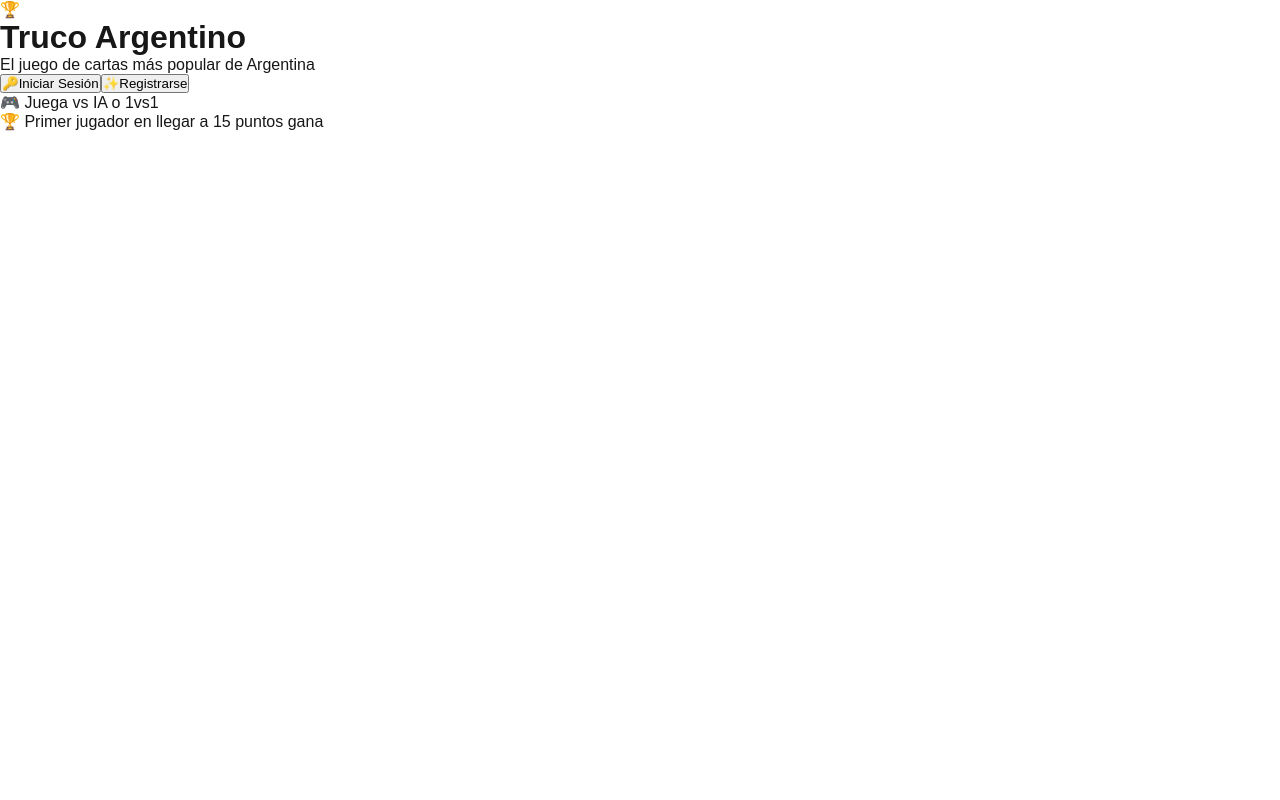
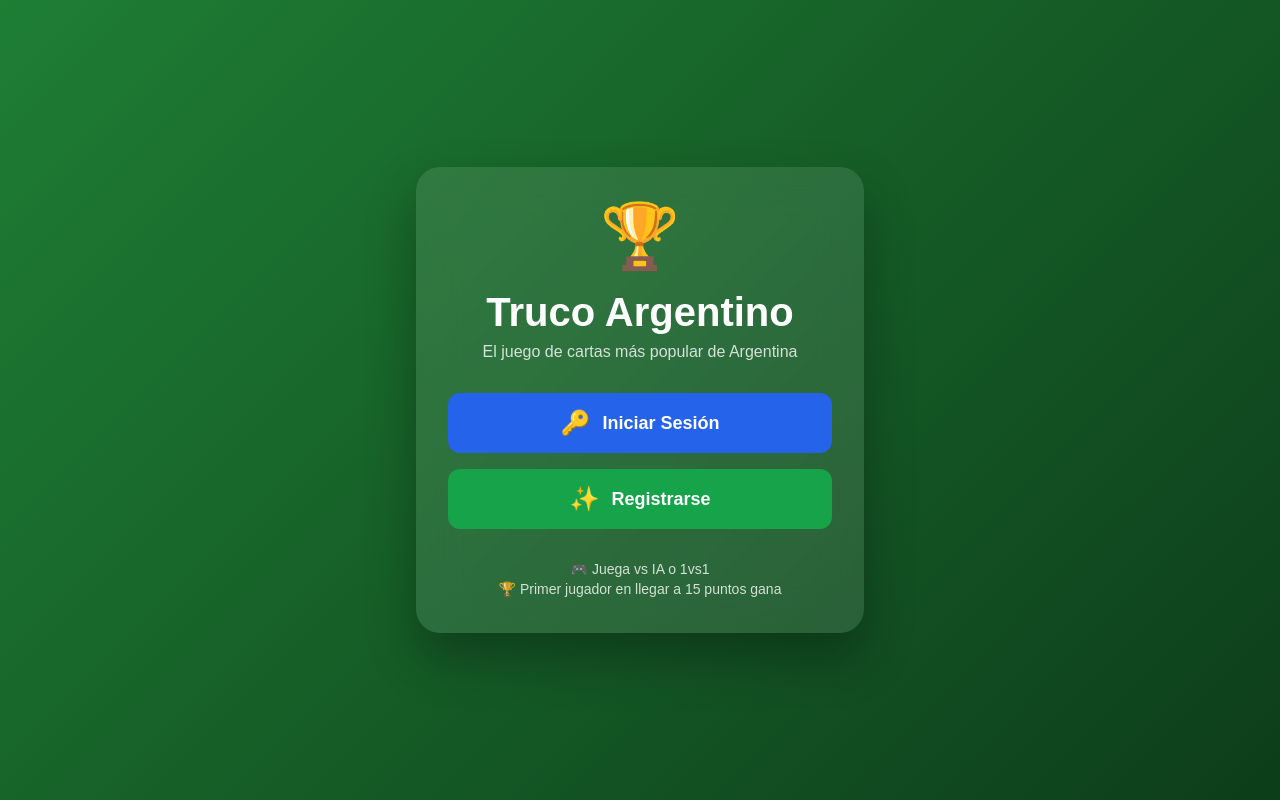
Before and after one commit to PioIX/PioIX-2025_Grupo-N-18-Proyecto, a Next.js app in the folder proyecto18/front/: page / in a window 1280 px wide. Built offline with nearby package versions, Linux system fonts and the light colour scheme.

Commit message:
carpeta truco

```diff
--- a/proyecto18/front/src/app/page.module.css
+++ b/proyecto18/front/src/app/page.module.css
@@ -1,141 +1,199 @@
-.page {
-  --background: #fafafa;
-  --foreground: #fff;
-
-  --text-primary: #000;
-  --text-secondary: #666;
-
-  --button-primary-hover: #383838;
-  --button-secondary-hover: #f2f2f2;
-  --button-secondary-border: #ebebeb;
-
+.container {
+  min-height: 100vh;
   display: flex;
-  min-height: 100vh;
   align-items: center;
   justify-content: center;
-  font-family: var(--font-geist-sans);
-  background-color: var(--background);
+  padding: 1rem;
+  background: linear-gradient(135deg, #1e7e34 0%, #0d3d1a 100%);
 }
 
-.main {
-  display: flex;
-  min-height: 100vh;
-  width: 100%;
-  max-width: 800px;
-  flex-direction: column;
-  align-items: flex-start;
-  justify-content: space-between;
-  background-color: var(--foreground);
-  padding: 120px 60px;
+.containerBlue {
+  background: linear-gradient(135deg, #1e3a8a 0%, #0f1e47 100%);
 }
 
-.intro {
+.containerGreen {
+  background: linear-gradient(135deg, #1e7e34 0%, #0d3d1a 100%);
+}
+
+.card {
+  background: rgba(255, 255, 255, 0.1);
+  backdrop-filter: blur(20px);
+  border-radius: 1.5rem;
+  padding: 2rem;
+  max-width: 28rem;
+  width: 100%;
+  box-shadow: 0 25px 50px rgba(0, 0, 0, 0.3);
+}
+
+.header {
+  text-align: center;
+  margin-bottom: 2rem;
+}
+
+.icon {
+  font-size: 4rem;
+  margin-bottom: 1rem;
+}
+
+.title {
+  font-size: 2.5rem;
+  font-weight: bold;
+  color: white;
+  margin-bottom: 0.5rem;
+}
+
+.subtitle {
+  color: rgba(255, 255, 255, 0.8);
+  font-size: 1rem;
+}
+
+.buttons {
   display: flex;
   flex-direction: column;
-  align-items: flex-start;
-  text-align: left;
-  gap: 24px;
+  gap: 1rem;
 }
 
-.intro h1 {
-  max-width: 320px;
-  font-size: 40px;
+.btn {
+  display: flex;
+  align-items: center;
+  justify-content: center;
+  gap: 0.75rem;
+  padding: 1rem 1.5rem;
+  border: none;
+  border-radius: 0.75rem;
   font-weight: 600;
-  line-height: 48px;
-  letter-spacing: -2.4px;
-  text-wrap: balance;
-  color: var(--text-primary);
+  font-size: 1.125rem;
+  cursor: pointer;
+  transition: all 0.3s ease;
+  color: white;
 }
 
-.intro p {
-  max-width: 440px;
-  font-size: 18px;
-  line-height: 32px;
-  text-wrap: balance;
-  color: var(--text-secondary);
+.btn:disabled {
+  opacity: 0.6;
+  cursor: not-allowed;
 }
 
-.intro a {
-  font-weight: 500;
-  color: var(--text-primary);
+.btnPrimary {
+  background: #2563eb;
 }
 
-.ctas {
-  display: flex;
-  flex-direction: row;
-  width: 100%;
-  max-width: 440px;
-  gap: 16px;
-  font-size: 14px;
+.btnPrimary:hover:not(:disabled) {
+  background: #1d4ed8;
+  transform: translateY(-2px);
+  box-shadow: 0 8px 20px rgba(37, 99, 235, 0.4);
 }
 
-.ctas a {
-  display: flex;
-  justify-content: center;
-  align-items: center;
-  height: 40px;
-  padding: 0 16px;
-  border-radius: 128px;
-  border: 1px solid transparent;
-  transition: 0.2s;
-  cursor: pointer;
-  width: fit-content;
-  font-weight: 500;
+.btnSuccess {
+  background: #16a34a;
 }
 
-a.primary {
-  background: var(--text-primary);
-  color: var(--background);
-  gap: 8px;
+.btnSuccess:hover:not(:disabled) {
+  background: #15803d;
+  transform: translateY(-2px);
+  box-shadow: 0 8px 20px rgba(22, 163, 74, 0.4);
 }
 
-a.secondary {
-  border-color: var(--button-secondary-border);
+.btnFull {
+  width: 100%;
 }
 
-/* Enable hover only on non-touch devices */
-@media (hover: hover) and (pointer: fine) {
-  a.primary:hover {
-    background: var(--button-primary-hover);
-    border-color: transparent;
+.btnIcon {
+  font-size: 1.5rem;
+}
+
+.info {
+  margin-top: 2rem;
+  text-align: center;
+  font-size: 0.875rem;
+  color: rgba(255, 255, 255, 0.8);
+}
+
+.info p {
+  margin: 0.25rem 0;
+}
+
+/* Formularios */
+.form {
+  display: flex;
+  flex-direction: column;
+  gap: 1rem;
+}
+
+.formGroup {
+  display: flex;
+  flex-direction: column;
+  gap: 0.5rem;
+}
+
+.label {
+  color: white;
+  font-weight: 600;
+  font-size: 0.875rem;
+}
+
+.input {
+  width: 100%;
+  padding: 0.875rem 1rem;
+  border-radius: 0.75rem;
+  background: rgba(255, 255, 255, 0.2);
+  border: 1px solid rgba(255, 255, 255, 0.3);
+  color: white;
+  font-size: 1rem;
+  transition: all 0.3s ease;
+}
+
+.input::placeholder {
+  color: rgba(255, 255, 255, 0.6);
+}
+
+.input:focus {
+  outline: none;
+  border-color: rgba(255, 255, 255, 0.6);
+  background: rgba(255, 255, 255, 0.25);
+}
+
+.input:disabled {
+  opacity: 0.6;
+  cursor: not-allowed;
+}
+
+.error {
+  background: rgba(239, 68, 68, 0.2);
+  border: 1px solid #ef4444;
+  border-radius: 0.75rem;
+  padding: 0.75rem;
+  color: white;
+  font-size: 0.875rem;
+}
+
+.btnBack {
+  width: 100%;
+  margin-top: 1rem;
+  padding: 0.5rem;
+  background: transparent;
+  border: none;
+  color: rgba(255, 255, 255, 0.8);
+  cursor: pointer;
+  transition: color 0.3s ease;
+  font-size: 1rem;
+}
+
+.btnBack:hover:not(:disabled) {
+  color: white;
+}
+
+/* Responsive */
+@media (max-width: 640px) {
+  .title {
+    font-size: 2rem;
   }
 
-  a.secondary:hover {
-    background: var(--button-secondary-hover);
-    border-color: transparent;
+  .icon {
+    font-size: 3rem;
+  }
+
+  .btn {
+    font-size: 1rem;
+    padding: 0.875rem 1.25rem;
   }
 }
-
-@media (max-width: 600px) {
-  .main {
-    padding: 48px 24px;
-  }
-
-  .intro {
-    gap: 16px;
-  }
-
-  .intro h1 {
-    font-size: 32px;
-    line-height: 40px;
-    letter-spacing: -1.92px;
-  }
-}
-
-@media (prefers-color-scheme: dark) {
-  .logo {
-    filter: invert();
-  }
-
-  .page {
-    --background: #000;
-    --foreground: #000;
-
-    --text-primary: #ededed;
-    --text-secondary: #999;
-
-    --button-primary-hover: #ccc;
-    --button-secondary-hover: #1a1a1a;
-    --button-secondary-border: #1a1a1a;
-  }
-}
```
Also changed, not shown: proyecto18/front/src/app/Truco/page.js (+100 -9 lines).
